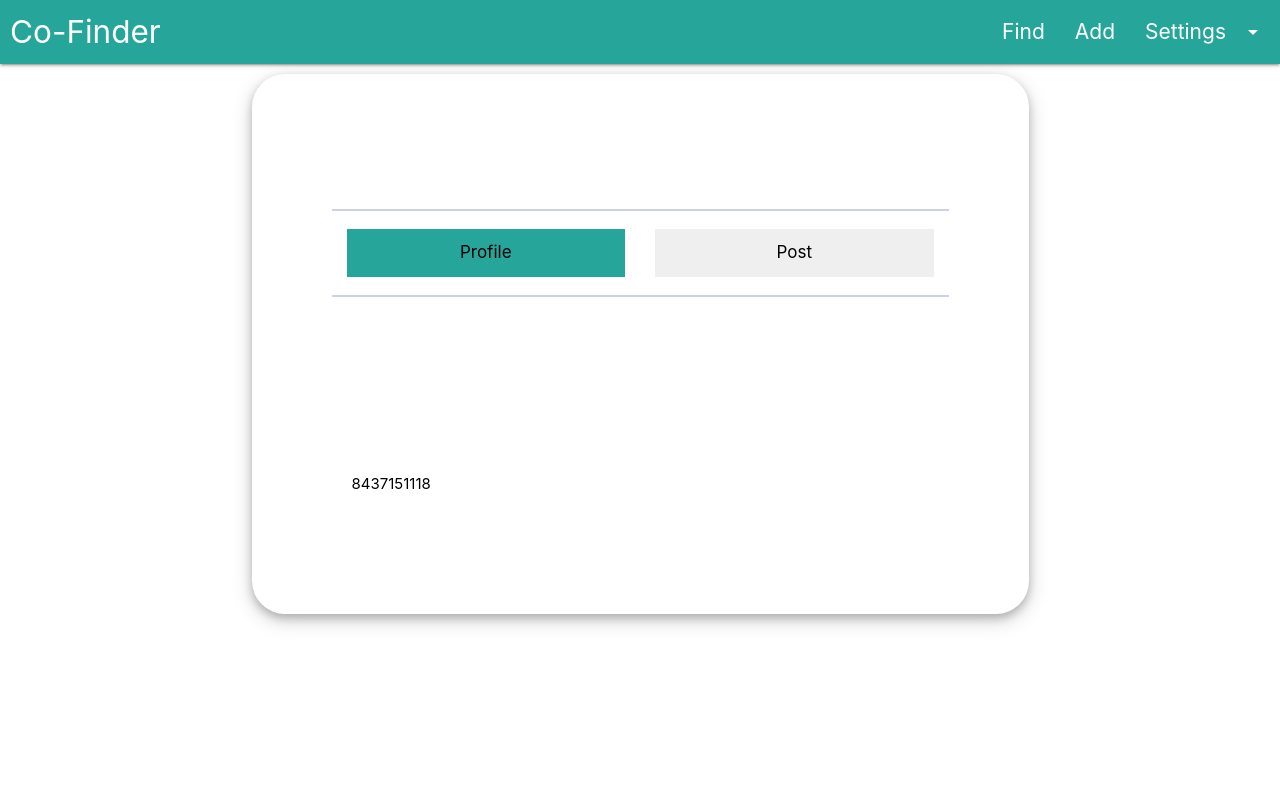
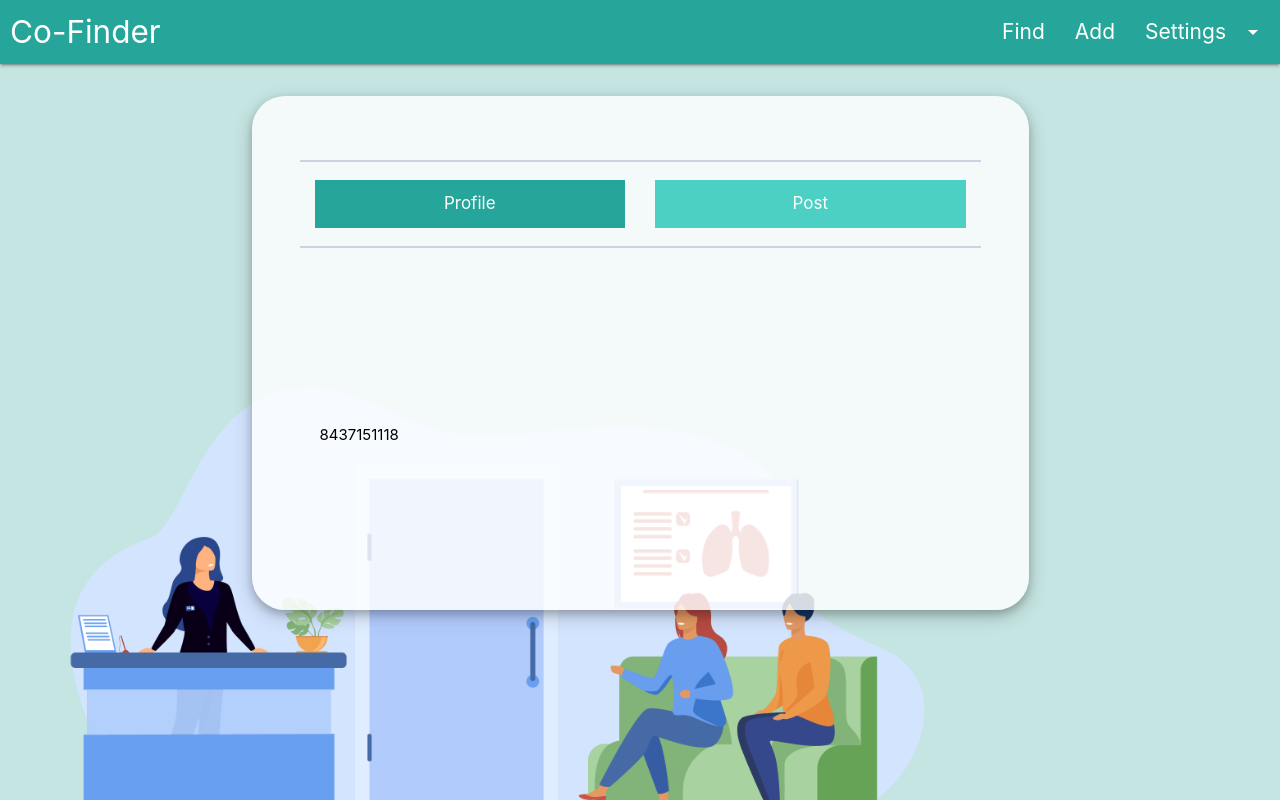
Before and after one commit to divyashk/FH_covid_tool, a Flask app: page /profile in a window 1280 px wide. Run offline with Flask 2, Linux system fonts and the light colour scheme; the visitor is signed in with stand-in values (Sample User, id 1); some libraries are stand-ins or nearby versions.

Commit message:
Done some design part

```diff
--- a/app.py
+++ b/app.py
@@ -283,7 +283,7 @@ def login_register():
     '''
 
     if "logged_in" in session and session["logged_in"]:
-        return redirect(url_for("add"))
+        return redirect(url_for("profile"))
 
     if request.method == 'GET':
         return render_template('login.html')
--- a/static/frontend/css/style.css
+++ b/static/frontend/css/style.css
@@ -1,14 +1,76 @@
-#find_loc,
+:root {
+    --normal-shade: #26a69a;
+    --lightr-shade: #4cd0c3;
+    --back-shade: #c5e5e2;
+    --box-color: rgba(255, 255, 255, 0.82);
+}
+
+html {
+    height: 100vh;
+}
+
+body {
+    height: 100%;
+    overflow-y: auto;
+    overflow-x: hidden;
+    background-color: var(--back-shade);
+}
+
+#just-img {
+    position: absolute;
+    height: 700px;
+    width: 1200px;
+    background-image: url("/static/03.jpg");
+    background-size:     cover;                      /* <------ */
+    background-repeat:   no-repeat;
+    background-position-x: -20%;
+    background-position-y: 20%;
+    left: -10vw;
+    bottom: 0;
+}
+
+#main {
+    z-index: 100;
+}
+
 #add_item, .profile-main
 {
     box-shadow: 0 4px 8px 0 rgba(0, 0, 0, 0.2), 0 6px 20px 0 rgba(0, 0, 0, 0.19);
-    width: 450px;
-    margin: auto;
+    max-width: 620px;
     display: flex;
     flex-direction: column;
-    padding: 10px;
-    margin-top: 20px;
+    padding: 12px 24px 24px 24px;
+    margin: 32px auto;
+    z-index: 1;
+    background-color: var(--box-color);
+    position: relative;
+}
 
+#find_loc {
+    box-shadow: 0 4px 8px 0 rgba(0, 0, 0, 0.2), 0 6px 20px 0 rgba(0, 0, 0, 0.19);
+    max-width: 450px;
+    display: flex;
+    flex-direction: column;
+    padding: 12px 24px 24px 24px;
+    margin: 40px auto;
+    z-index: 1;
+    background-color: var(--box-color);
+    position: relative;
+}
+
+#login-container, #password-container {
+    box-shadow: 0 4px 8px 0 rgba(0, 0, 0, 0.2), 0 6px 20px 0 rgba(0, 0, 0, 0.19);
+    max-width: 450px;
+    background-color: var(--box-color);
+    position: relative;
+}
+
+.card .card-action {
+    background-color: var(--box-color);
+}
+
+#newuser-container {
+    background-color: rgba(255, 255, 255, 0.9);
 }
 
 #find_loc_heading{
@@ -75,8 +137,7 @@ nav ul a {
 
 .card-head {
     font-size: 1.48rem;
-    color: #2da7ff;
-    cursor: pointer;
+    color: rgb(22, 22, 22);
 }
 
 .profile-main{
@@ -85,3 +146,7 @@ nav ul a {
     max-width: 1500px;
     margin-top: 0;
 }
+
+#leads-show {
+    margin-top: 32px;
+}
--- a/templates/add.html
+++ b/templates/add.html
@@ -30,7 +30,7 @@
 
   <div id="add_item">
     <div id="add_item_heading">
-        <h4>Please enter the details for the item</h4>
+        <h4 class="center">Please enter the details for the item</h4>
     </div>
 
    <div class="row">
--- a/templates/layouts/base.html
+++ b/templates/layouts/base.html
@@ -29,7 +29,7 @@
     </ul>
     <nav>
         <div class="nav-wrapper">
-            <a href="#!" class="brand-logo" style="margin-left: 10px;">Co-Finder</a>
+            <a href="/" class="brand-logo" style="margin-left: 10px;">Co-Finder</a>
             <ul class="right hide-on-med-and-down">
                 <li><a href="/find">Find</a></li>
                 <li><a href="/add">Add</a></li>
@@ -38,6 +38,8 @@
             </ul>
         </div>
     </nav>
+
+    <div id="just-img"></div>
 
     {% block body %}
     {% endblock %}
--- a/templates/profile.html
+++ b/templates/profile.html
@@ -8,7 +8,8 @@
   .main-profile {
     display: flex;
     justify-content: center;
-    height: 70vh;
+    z-index: 100;
+    position: relative;
   }
 
   .asked {
@@ -16,9 +17,9 @@
     display: flex;
     max-width: 777px;
     flex-direction: column;
-    background-color: white;
-    padding: 80px;
-    margin: 10px;
+    background-color: var(--box-color);
+    padding: 48px;
+    margin: 32px 12px;
     border-radius: 33px;
     width: 100%;
   }
@@ -58,7 +59,7 @@
     display: flex;
     list-style: none;
     justify-content: space-between;
-    margin-top: 55px;
+    margin-top: 16px;
     border-top: 2px solid #ccd1e6;
     border-bottom: 2px solid #ccd1e6;
   }
@@ -86,7 +87,7 @@
 
   /* Style tab links */
   .tablink {
-    color: black;
+    color: white;
     float: left;
     border: none;
     outline: none;
@@ -94,10 +95,11 @@
     padding: 14px 16px;
     font-size: 17px;
     width: 100%;
+    background-color: var(--lightr-shade);
   }
 
   .tablink:hover {
-    background-color: #777;
+    background-color: var(--normal-shade);;
   }
 
   /* Style the tab content (and add height:100% for full page content) */
```
Also changed, not shown: templates/find.html (+14 -4 lines), templates/login.html (+10 -6 lines).
